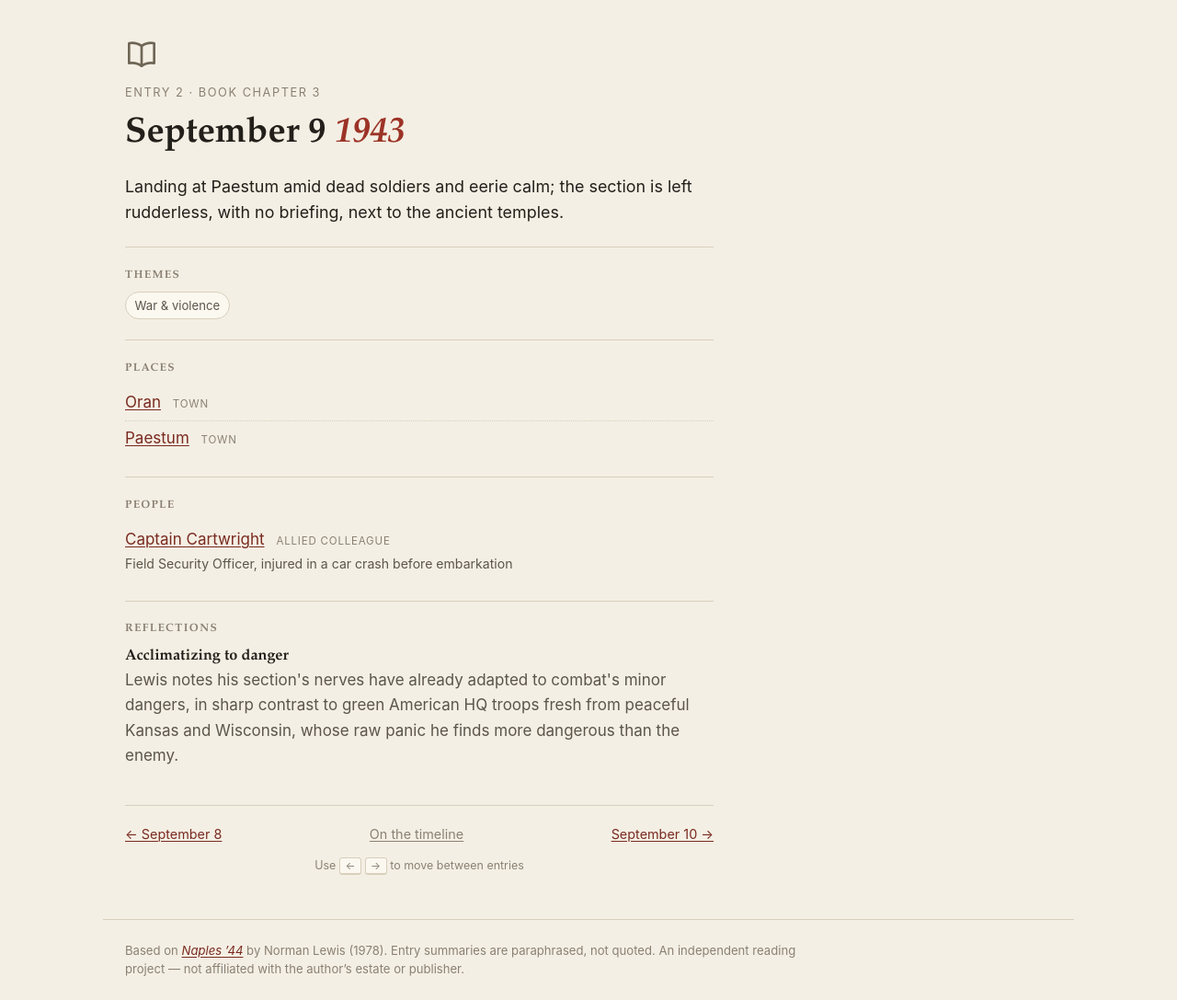
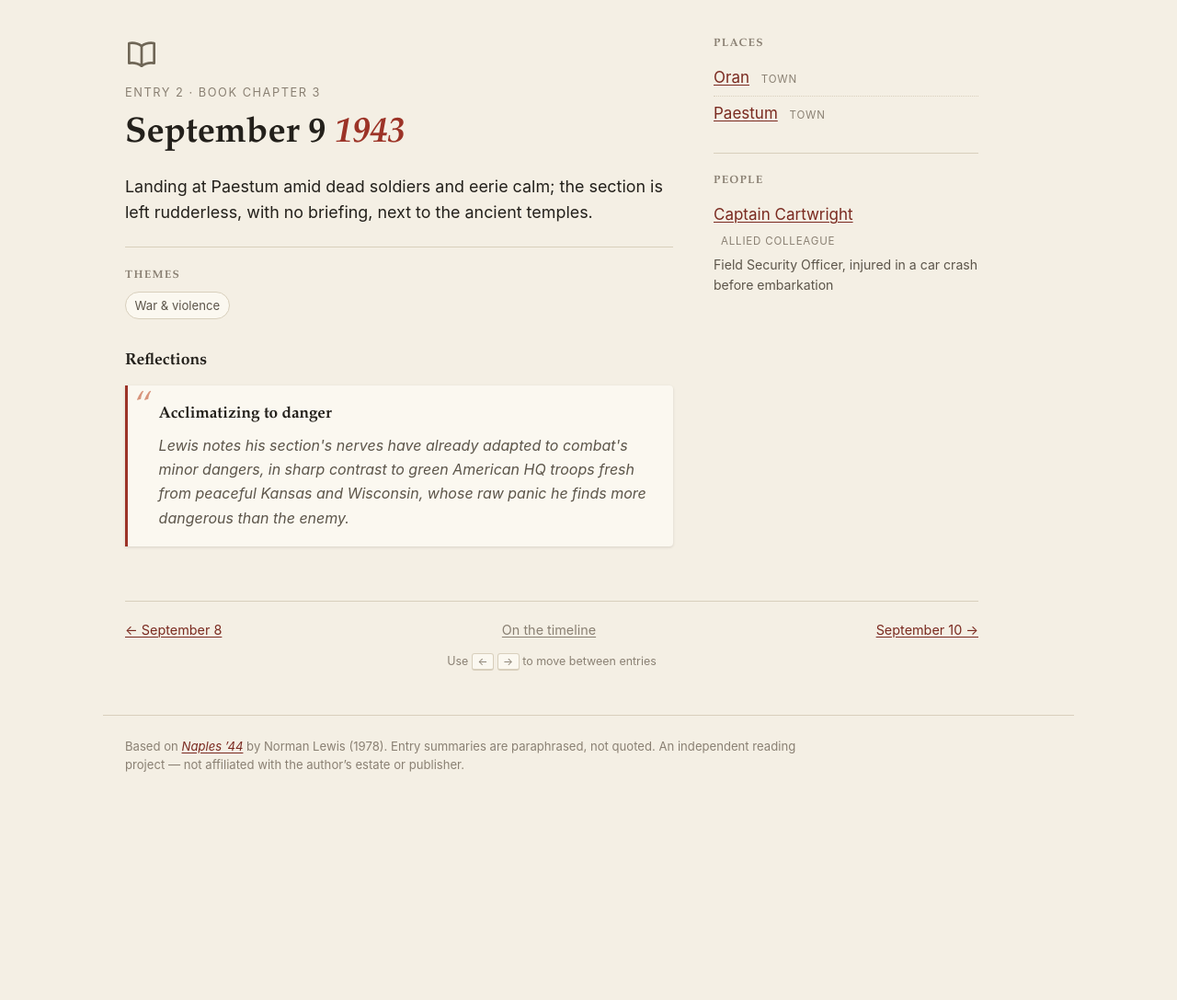
Before and after one commit to lambdamusic/naples44, a Django app: page /entries/2/ in a window 1280 px wide. Shown: the part 78-1165 px from the top of the page at 92% size. After the commit the page ends 917 px from the top, so only its background shows below. Run offline with Django 5.2, Linux system fonts and the light colour scheme; data comes from the database, SQL or seed files in the repository.

Commit message:
Entry page: two-column layout, reflections made prominent
- entry_detail.html restructured into a main column (summary, Themes,
  Reflections) plus a right sidebar (Places, People, Saints & folklore), per
  request. Nav and the key-hint stay full-width below both. Stacks to one
  column under 46rem.
- Reflections now render as pull-quote cards - accent-coloured left border,
  a decorative quote mark, serif title, italic body - instead of a plain
  tag-block entry, so they read as the standout passages they are.

Co-Authored-By: Claude Sonnet 5 <noreply@anthropic.com>
Claude-Session: https://claude.ai/code/session_01LwzzmFX2prbBiqUtDt7poD

```diff
--- a/src/apps/naples44/templates/naples44/entry_detail.html
+++ b/src/apps/naples44/templates/naples44/entry_detail.html
@@ -6,6 +6,8 @@
 
 {% block content %}
 <article class="entry">
+  <div class="entry-layout">
+    <div class="entry-main">
       {% include "naples44/_entity_icon.html" with icon="entry" %}
       <p class="kicker">Entry {{ entry.id }} · Book chapter {{ entry.chapter }}</p>
       <h1>{{ entry.date_label }} <span class="year">{{ entry.year }}</span></h1>
@@ -21,6 +23,20 @@
       </div>
       {% endif %}
 
+      {% if entry.reflections.all %}
+      <div class="reflections">
+        <h2>Reflections</h2>
+        {% for r in entry.reflections.all %}
+        <blockquote class="reflection-card">
+          <p class="reflection-title">{{ r.title }}</p>
+          <p class="reflection-note">{{ r.note }}</p>
+        </blockquote>
+        {% endfor %}
+      </div>
+      {% endif %}
+    </div>
+
+    <aside class="entry-sidebar">
       {% if entry.places.all %}
       <div class="tag-block">
         <h2>Places</h2>
@@ -63,18 +79,8 @@
         </ul>
       </div>
       {% endif %}
-
-  {% if entry.reflections.all %}
-  <div class="tag-block">
-    <h2>Reflections</h2>
-    {% for r in entry.reflections.all %}
-    <div class="reflection">
-      <h3>{{ r.title }}</h3>
-      <p>{{ r.note }}</p>
+    </aside>
   </div>
-    {% endfor %}
-  </div>
-  {% endif %}
 
   <nav class="entry-nav">
     {% if prev_entry %}<a class="prev" href="{{ prev_entry.get_absolute_url }}" rel="prev">← {{ prev_entry.date_label }}</a>{% else %}<span></span>{% endif %}
--- a/src/static/css/main.css
+++ b/src/static/css/main.css
@@ -334,11 +334,21 @@ em { font-style: italic; }
 
 /* ---------- entry detail ---------- */
 
-.entry { max-width: 40rem; }
+.entry { max-width: 58rem; }
 .entry h1 { font-size: clamp(1.8rem, 4vw, 2.4rem); margin: 0 0 1.2rem; }
 .entry-summary { font-size: 1.12rem; color: var(--ink); }
 
+.entry-layout {
+  display: grid;
+  grid-template-columns: minmax(0, 1fr) 18rem;
+  gap: 1rem 2.75rem;
+  align-items: start;
+}
+
+.entry-sidebar { min-width: 0; }
+
 .tag-block { padding-top: 1.4rem; margin-top: 1.4rem; border-top: 1px solid var(--rule); }
+.entry-sidebar .tag-block:first-child { padding-top: 0; margin-top: 0; border-top: none; }
 .tag-block h2 { font-size: 0.75rem; text-transform: uppercase; letter-spacing: 0.11em; color: var(--ink-faint); margin: 0 0 0.7rem; }
 
 .chips { list-style: none; display: flex; flex-wrap: wrap; gap: 0.4rem; margin: 0; padding: 0; }
@@ -359,8 +369,36 @@ a.chip:hover { color: var(--accent); border-color: var(--accent-soft); }
 }
 .tag-note { display: block; font-size: 0.88rem; color: var(--ink-soft); margin-top: 0.15rem; }
 
-.reflection h3 { font-size: 1.02rem; margin: 0.8rem 0 0.2rem; }
-.reflection p { margin: 0; color: var(--ink-soft); }
+/* Reflections — Lewis's own standout observations, given real visual weight
+   rather than reading as just another tag list. */
+.reflections { margin-top: 2.2rem; }
+.reflections h2 {
+  font-family: var(--serif); font-size: 1.1rem; font-weight: 600;
+  color: var(--ink); margin: 0 0 1rem;
+}
+.reflection-card {
+  position: relative;
+  margin: 0 0 1.2rem;
+  padding: 1.1rem 1.3rem 1.1rem 2.1rem;
+  background: var(--paper-raised);
+  border-left: 3px solid var(--accent);
+  border-radius: 0 4px 4px 0;
+  box-shadow: 0 1px 3px var(--shadow);
+}
+.reflection-card::before {
+  content: "\201C";
+  position: absolute; left: 0.5rem; top: 0.35rem;
+  font-family: var(--serif); font-size: 2.4rem; line-height: 1;
+  color: var(--accent-soft); opacity: 0.7;
+}
+.reflection-title {
+  font-family: var(--serif); font-size: 1.08rem; font-weight: 600;
+  margin: 0 0 0.4rem; color: var(--ink);
+}
+.reflection-note {
+  font-size: 1rem; font-style: italic; color: var(--ink-soft);
+  margin: 0; line-height: 1.65;
+}
 
 .entry-nav {
   display: flex; justify-content: space-between; align-items: center; gap: 1rem;
@@ -463,6 +501,11 @@ a.chip:hover { color: var(--accent); border-color: var(--accent-soft); }
   #viz { max-width: 32rem; margin: 0 auto; }
 }
 
+@media (max-width: 46rem) {
+  .entry-layout { grid-template-columns: 1fr; }
+  .entry-sidebar .tag-block:first-child { padding-top: 1.4rem; margin-top: 1.4rem; border-top: 1px solid var(--rule); }
+}
+
 @media (max-width: 34rem) {
   body { font-size: 16px; }
   .site-header { flex-direction: column; align-items: flex-start; gap: 0.5rem; }
```
Also changed, not shown: CHANGELOG.md. Lines whose indentation alone changed are shown as unchanged.
